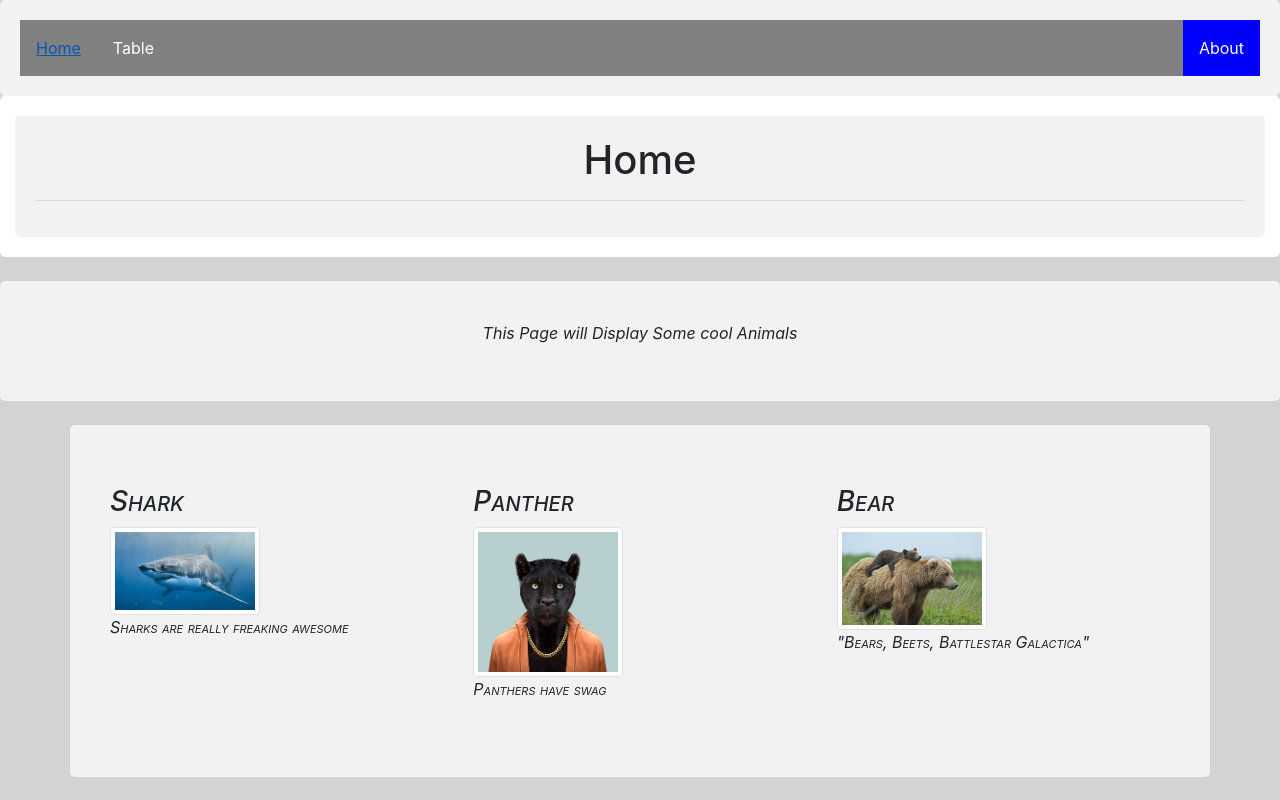
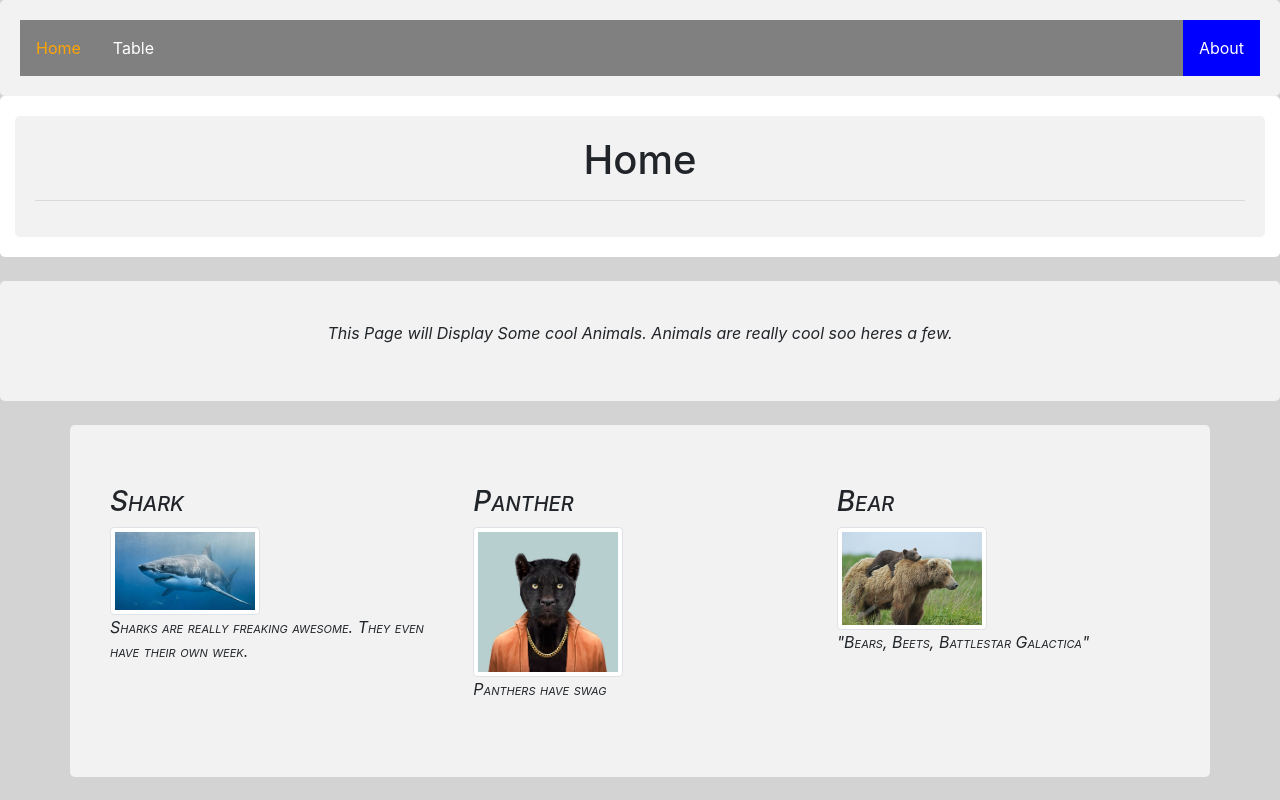
Before and after one commit to aleemeye/MSIS-IU, a plain HTML site: page ds-hw1/Public/index.html in a window 1280 px wide. In both pictures the pointer is over the link "Home". Drawn offline with nearby package versions, Linux system fonts and the light colour scheme.

Commit message:
changed link color on nav bar

```diff
--- a/ds-hw1/Public/css/about.css
+++ b/ds-hw1/Public/css/about.css
@@ -22,9 +22,25 @@ li a {
   text-decoration: none;
 }
 
+.link-color:hover {
+    color: orange;
+    border-color: #E4491C;
+    text-decoration: none;
+}
+
+.link2-color:hover {
+    color: purple;
+    text-decoration: none;
+}
+
 .active {
   background-color: blue;
   color: white;
+}
+
+.active:hover{
+  color:pink;
+  text-decoration: none;
 }
 
 div {
--- a/ds-hw1/Public/css/index.css
+++ b/ds-hw1/Public/css/index.css
@@ -66,7 +66,23 @@ div {
     padding: 20px;
 }
 
+.link-color:hover {
+    color: orange;
+    border-color: #E4491C;
+    text-decoration: none;
+}
+
+.link2-color:hover {
+    color: purple;
+    text-decoration: none;
+}
+
 .active {
   background-color: blue;
   color: white;
 }
+
+.active:hover{
+  color: pink;
+  text-decoration: none;
+}
--- a/ds-hw1/Public/css/table.css
+++ b/ds-hw1/Public/css/table.css
@@ -22,9 +22,25 @@ li a {
   text-decoration: none;
 }
 
+.link-color:hover {
+    color: orange;
+    border-color: #E4491C;
+    text-decoration: none;
+}
+
+.link2-color:hover {
+    color: purple;
+    text-decoration: none;
+}
+
 .active {
   background-color: blue;
   color: white;
+}
+
+.active:hover{
+  color:pink;
+  text-decoration: none;
 }
 
 .container-fluid{
--- a/ds-hw1/Public/index.html
+++ b/ds-hw1/Public/index.html
@@ -13,8 +13,8 @@
 
 <div>
   <ul>
-    <li><a href="index.html">Home</a></li>
-    <li><a href="table.html">Table</a></li>
+    <li><a class="link-color" href="index.html">Home</a></li>
+    <li><a class="link2-color" href="table.html">Table</a></li>
     <li style="float:right"><a class="active" href="about.html">About</a></li>
   </ul>
 </div>
@@ -30,7 +30,7 @@
   <div class="intro">
     <div class= "text-center">
     <p>
-      This Page will Display Some cool Animals
+      This Page will Display Some cool Animals. Animals are really cool soo heres a few.
     </p>
     </div>
   </div>
@@ -44,7 +44,7 @@
         <img src="..\Static/img/shark.jpg" class ="img-thumbnail" title="  Acquired from: https://www.express.co.uk/news/world/595103/Craig-Ison-Evans-Head-shark-attack-Great-White-Australian" height = "100" width="150">
       </a>
       <p class ="b1">
-        Sharks are really freaking awesome
+        Sharks are really freaking awesome. They even have their own week.
       </p>
 
     </div>
```
Also changed, not shown: ds-hw1/Public/about.html (+3 -3 lines), ds-hw1/Public/table.html (+2 -2 lines).
